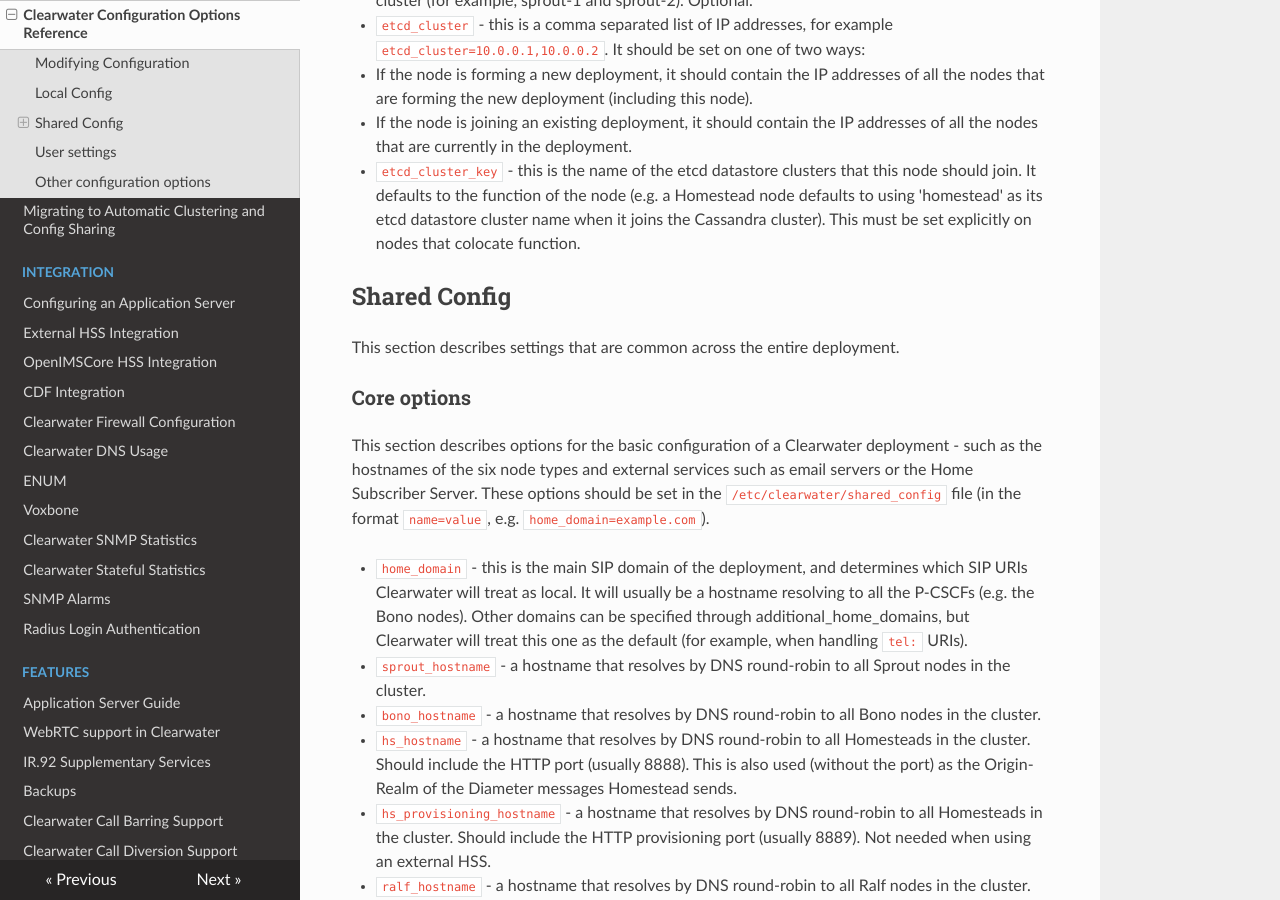
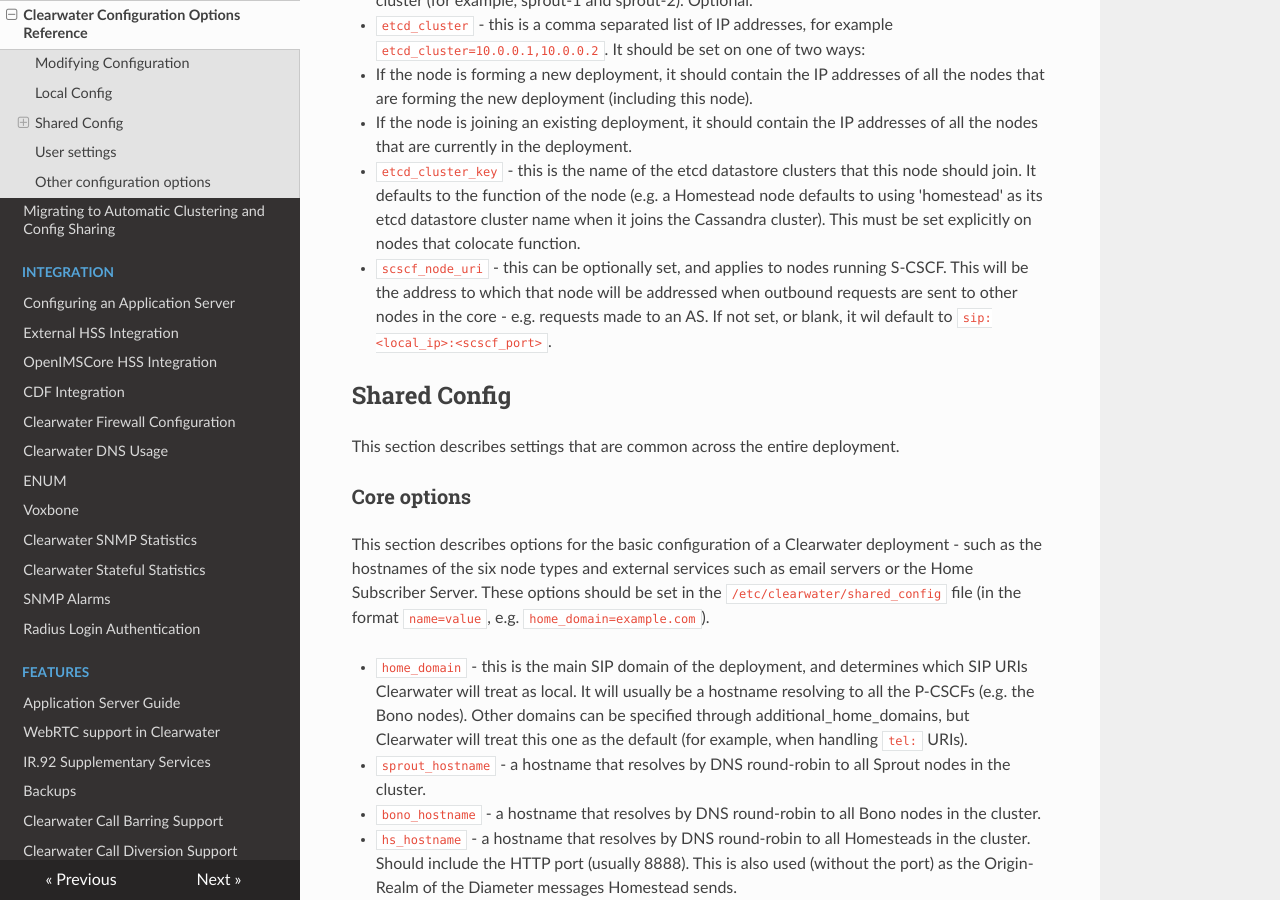
Before and after one commit to Metaswitch/clearwater-readthedocs, an MkDocs documentation site: the page built from docs/Clearwater_Configuration_Options_Reference.md, in a window 1280 px wide and 900 px high, scrolled down 1381 px. Built offline with MkDocs 1.6.1, drawn with Linux system fonts in a browser that asks for light colours; nearby versions of some CDN libraries; old or Windows-style settings are respelled for this version of MkDocs.

Commit message:
Allow configuration of the S-CSCF node URI
This provides the documentation Metaswitch/sprout#1462

```diff
--- a/docs/Clearwater_Configuration_Options_Reference.md
+++ b/docs/Clearwater_Configuration_Options_Reference.md
@@ -34,6 +34,7 @@ This section describes settings that are specific to a single node and are not a
   * If the node is forming a new deployment, it should contain the IP addresses of all the nodes that are forming the new deployment (including this node).
   * If the node is joining an existing deployment, it should contain the IP addresses of all the nodes that are currently in the deployment.
 * `etcd_cluster_key` - this is the name of the etcd datastore clusters that this node should join. It defaults to the function of the node (e.g. a Homestead node defaults to using 'homestead' as its etcd datastore cluster name when it joins the Cassandra cluster). This must be set explicitly on nodes that colocate function.
+* `scscf_node_uri` - this can be optionally set, and applies to nodes running S-CSCF. This will be the address to which that node will be addressed when outbound requests are sent to other nodes in the core - e.g. requests made to an AS. If not set, or blank, it wil default to `sip:<local_ip>:<scscf_port>`.
 
 ## Shared Config
 
```
